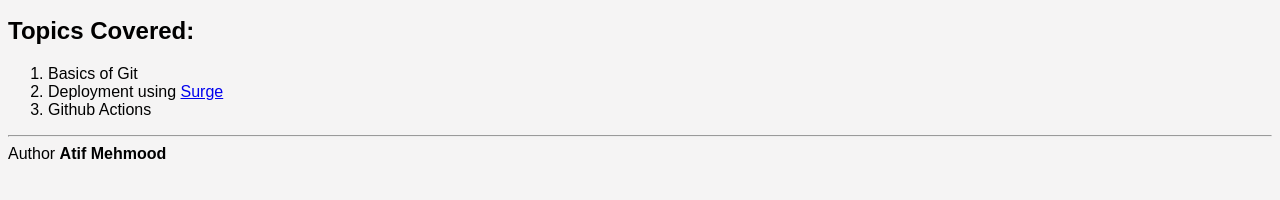
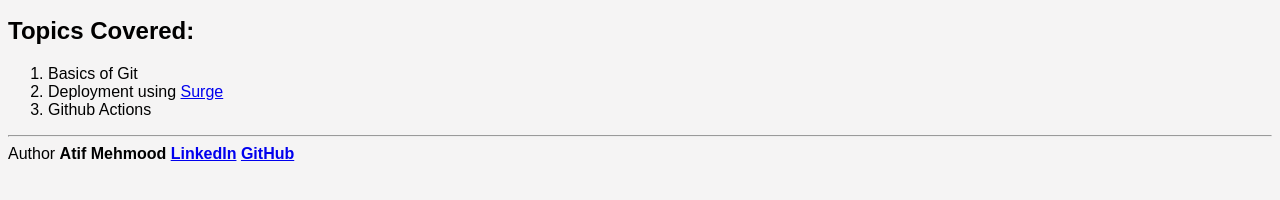
Before and after one commit to am02464/PIAIC-BootCamp-2020, a plain HTML site: page index.html in a window 1280 px wide. Shown: the part 176-376 px from the top of the page. Drawn offline with Linux system fonts and the light colour scheme.

Commit message:
Added urls to my accounts

```diff
--- a/index.html
+++ b/index.html
@@ -16,7 +16,12 @@
     </ol>
     <hr>
     <footer>
-        Author <strong>Atif Mehmood</strong>
+        Author
+        <strong>
+            Atif Mehmood
+            <a href="https://www.linkedin.com/in/atifmehmood53/">LinkedIn</a></li>
+            <a href="https:github.com/am02464">GitHub</a></li>
+        </strong>
     </footer>
 </body>
 
```
